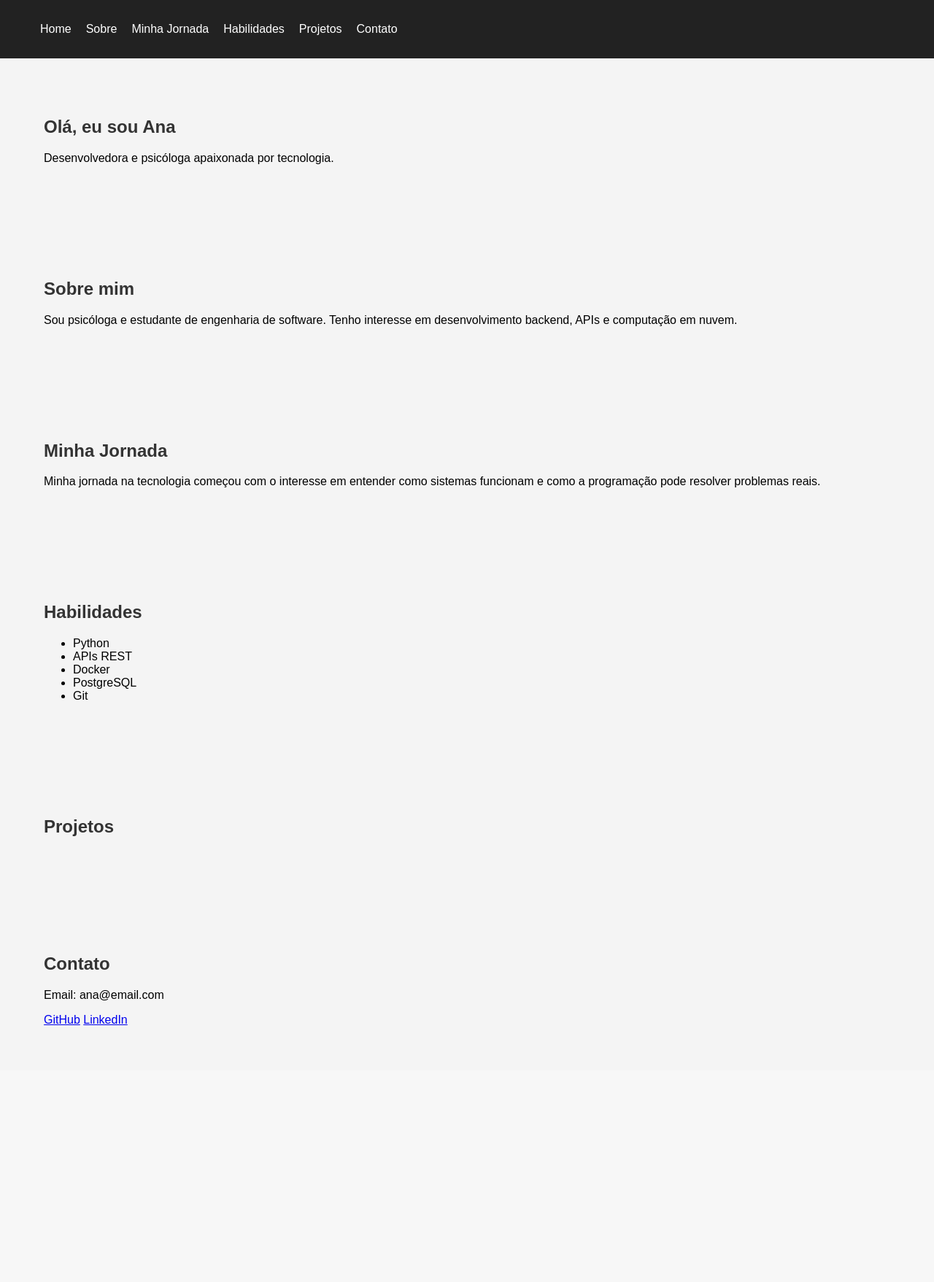
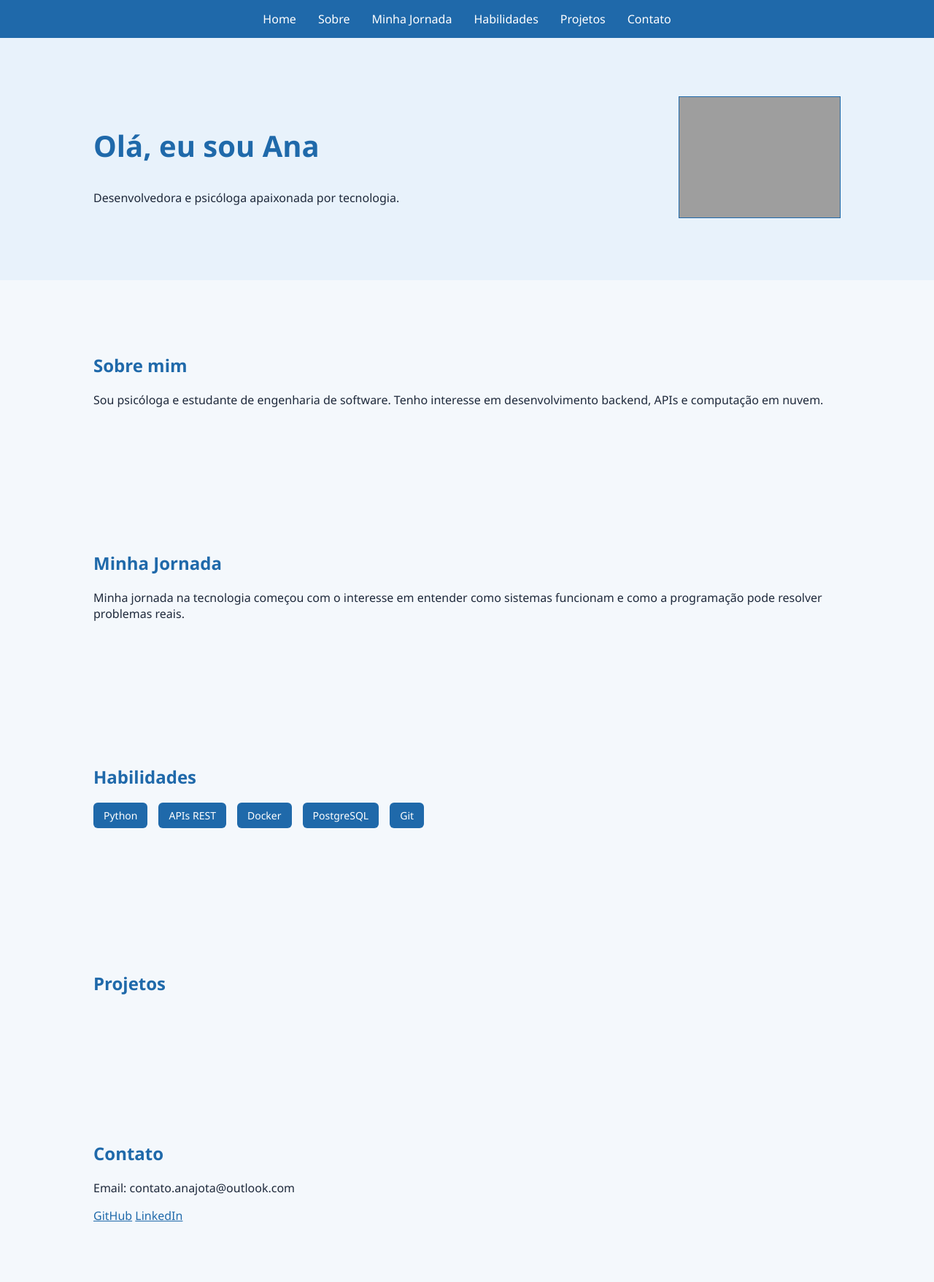
Before and after one commit to anajota/portifolio, a Flask app: page / in a window 1280 px wide. Shown: the whole page at 73% size. Before the commit the page ends 1405 px from the top, so only its background shows below. Run offline with Flask 3, Linux system fonts and the light colour scheme; data that the repository does not hold is empty; grey boxes are pictures that could not be loaded.

Commit message:
Estilizando minha página

```diff
--- a/static/css/style.css
+++ b/static/css/style.css
@@ -1,52 +1,114 @@
 body{
-
-font-family: Arial;
-margin:0;
-background:#f4f4f4;
-
+    font-family: "Segoe UI", Tahoma, Geneva, Verdana, sans-serif;
+    margin:0;
+    background:#f4f8fc;
+    color:#1e293b;
 }
 
+/* NAVBAR */
+
 nav{
-
-background:#222;
-padding:15px;
-
+    background:#1f69aa;
+    padding:15px 40px;
+    position:sticky;
+    top:0;
 }
 
 nav ul{
-
-display:flex;
-gap:20px;
-list-style:none;
-
+    display:flex;
+    gap:30px;
+    list-style:none;
+    margin:0;
+    padding:0;
+    justify-content: center;
 }
 
 nav a{
-
-color:white;
-text-decoration:none;
-
+    color:white;
+    text-decoration:none;
+    font-weight:500;
+    transition:0.3s;
 }
 
-section{
-
-padding:60px;
-
+nav a:hover{
+    color:#dbeafe;
 }
 
-h1,h2{
+/* SEÇÕES */
 
-color:#333;
-
+section{
+    padding:80px 10%;
 }
 
+/* HOME */
+
+#home{
+    background:#e8f2fb;
+}
+
+.home-container{
+    display:flex;
+    align-items:center;
+    justify-content:space-between;
+    gap:40px;
+}
+
+.home-img img{
+    width:220px;
+    border:1px solid #1f69aa;
+}
+
+/* TITULOS */
+
+h1{
+    color:#1f69aa;
+    font-size:40px;
+}
+
+h2{
+    color:#1f69aa;
+}
+
+/* SKILLS */
+
+#skills ul{
+    display:flex;
+    gap:15px;
+    flex-wrap:wrap;
+    padding:0;
+}
+
+#skills li{
+    list-style:none;
+    background:#1f69aa;
+    color:white;
+    padding:8px 14px;
+    border-radius:6px;
+    font-size:14px;
+}
+
+/* PROJETOS */
+
 .projeto{
+    background:white;
+    padding:25px;
+    border-radius:10px;
+    margin-top:25px;
+    border-left:5px solid #1f69aa;
+    box-shadow:0px 4px 15px rgba(0,0,0,0.08);
+    transition:0.3s;
+}
 
-background:white;
-padding:20px;
-border-radius:8px;
-margin-top:20px;
+.projeto:hover{
+    transform:translateY(-4px);
+}
 
-box-shadow:0px 2px 8px rgba(0,0,0,0.1);
+/* LINKS */
 
+a{
+    color:#1f69aa;
 }
+
+a:hover{
+    color:#2f7dc3;
+}
--- a/templates/index.html
+++ b/templates/index.html
@@ -4,7 +4,7 @@
 <head>
 <meta charset="UTF-8">
 
-<title>Portfólio Ana</title>
+<title>Ana Jota</title>
 
 <link rel="stylesheet" href="{{ url_for('static', filename='css/style.css') }}">
 
@@ -33,9 +33,17 @@
 
 <section id="home">
 
+<div class="home-container">
+
+<div class="home-text">
 <h1>Olá, eu sou Ana</h1>
 
 <p>Desenvolvedora e psicóloga apaixonada por tecnologia.</p>
+</div>
+
+<div class="home-img">
+    <img src="{{ url_for('static', filename='images/profile.jpg') }}" alt="Foto de perfil">
+</div>
 
 </section>
 
@@ -109,10 +117,10 @@ Ver projeto no GitHub
 
 <h2>Contato</h2>
 
-<p>Email: ana@email.com</p>
+<p>Email: contato.anajota@outlook.com</p>
 
-<a href="#">GitHub</a>
-<a href="#">LinkedIn</a>
+<a href="https://github.com/anajota">GitHub</a>
+<a href="https://www.linkedin.com/in/ana-caroline-jota-889b821a5/">LinkedIn</a>
 
 </section>
 
```
